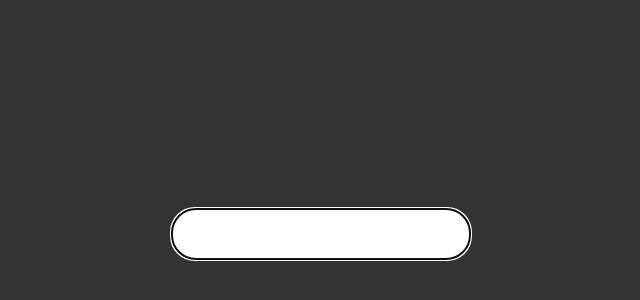
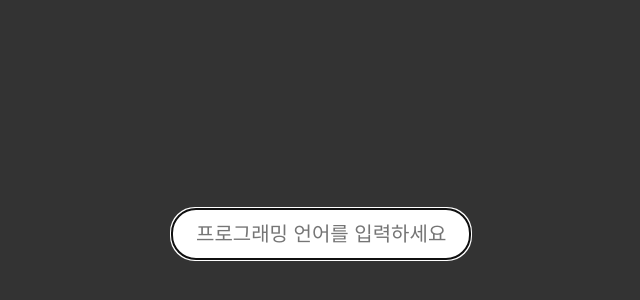
Before and after one commit to hckang80/next-learn, a Next.js app: page /search in a window 1280 px wide. Shown: the part 140-440 px from the top of the page, without its empty margins (319-959 px from the left). Built offline with nearby package versions, Linux system fonts and the light colour scheme.

Commit message:
feat: Add placeholder

```diff
--- a/pages/search/index.tsx
+++ b/pages/search/index.tsx
@@ -90,7 +90,7 @@ export default function Search() {
         <input
           ref={inputEl}
           type="text"
-          placeholder=""
+          placeholder="프로그래밍 언어를 입력하세요."
           className="search-form__input"
           onChange={onChange}
           value={keyword}
```
